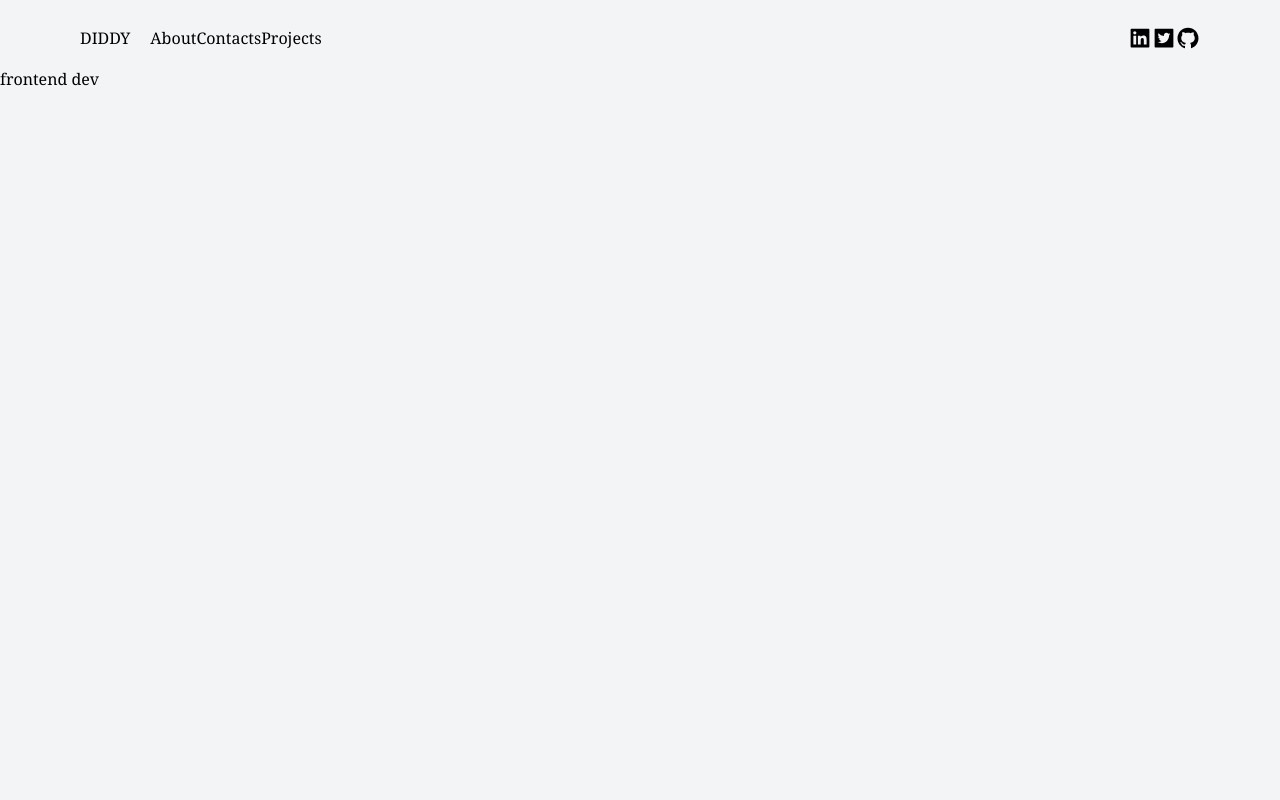
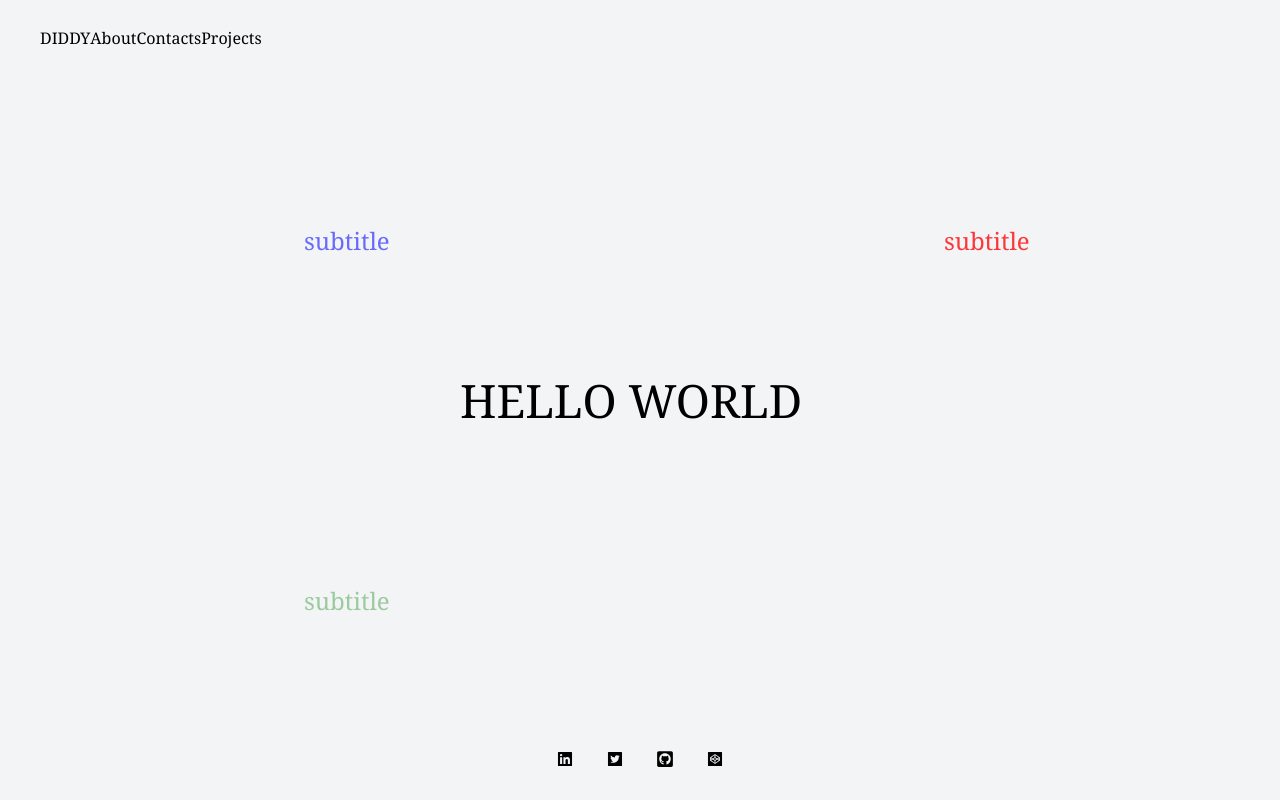
Before and after one commit to dwaynediddy/dev-portfolio, a Next.js app: page / in a window 1280 px wide. Built offline with nearby package versions, Linux system fonts and the light colour scheme.

Commit message:
added basic laypout and landing page but some jenky loading on title and footer onload

```diff
--- /dev/null
+++ b/components/Footer.tsx
@@ -0,0 +1,26 @@
+import Link from 'next/link'
+import { AiFillLinkedin, AiFillTwitterSquare, AiFillCodepenSquare } from 'react-icons/ai'
+import { FaGithubSquare } from 'react-icons/fa'
+
+const Footer = () => {
+  return (
+    <div className="footer-container">
+        <div className="nav-socials-footer">
+          <Link href='/'>
+            <AiFillLinkedin className='nav-links' />
+          </Link>
+          <Link href='/'>
+            <AiFillTwitterSquare className='nav-links' />
+          </Link>
+          <Link href='/'>
+            <FaGithubSquare className='nav-links' />
+          </Link>
+          <Link href='/'>
+            <AiFillCodepenSquare className="nav-links" />
+          </Link>
+        </div>
+    </div>
+  )
+}
+
+export default Footer
--- a/components/Nav.tsx
+++ b/components/Nav.tsx
@@ -5,25 +5,29 @@ import { AiFillLinkedin, AiFillTwitterSquare, AiOutlineGithub } from 'react-icon
 
 const Nav = () => {
   return (
-    <div className="navbar-container load">
+    <div className="navbar-container">
         <Link href='/' className="nav-logo">DIDDY</Link>
+        <div className="navbar-link-container">
           <div className="nav-routes">
               <Link href="" className="nav-links">About</Link>
               <Link href="" className="nav-links">Contacts</Link>
               <Link href="" className="nav-links">Projects</Link>
           </div>
+        </div>
         <div className="nav-socials">
           <Link href='/'>
-              <AiFillLinkedin className='social-btn' />
+            <AiFillLinkedin className='nav-links' />
           </Link>
           <Link href='/'>
-              <AiFillTwitterSquare className='social-btn' />
+            <AiFillTwitterSquare className='nav-links' />
           </Link>
           <Link href='/'>
-              <AiOutlineGithub className='social-btn' />
+            <AiOutlineGithub className='nav-links' />
           </Link>
+          <div className="hamburger">hamburger</div>
         </div>
       </div>
+
   )
 }
 
--- /dev/null
+++ b/components/TitleText.tsx
@@ -0,0 +1,25 @@
+import React from 'react'
+
+const TitleText = () => {
+  return (
+    <>
+        <div className="title-container">
+          <p className="title">HELLO WORLD</p>
+        </div>
+
+        <div className="subtitle-container">
+          <p className="subtitle">subtitle</p>
+        </div>
+
+        <div className="subtitleTwo-container">
+          <p className="subtitleTwo">subtitle</p>
+        </div>
+
+        <div className="subtitleThree-container">
+          <p className="subtitleThree">subtitle</p>
+        </div>
+    </>
+  )
+}
+
+export default TitleText
--- a/pages/index.tsx
+++ b/pages/index.tsx
@@ -1,20 +1,22 @@
 import type { NextPage } from 'next'
 import Head from 'next/head'
+import Footer from '../components/Footer'
 import Nav from '../components/Nav'
+import TitleText from '../components/TitleText'
 
 const Home: NextPage = () => {
 
   return (
-    <div>
+    <>
       <Head>
         <title>Dwayne Diddy portfolio</title>
         <meta name="description" content="frontend developer portfolio" />
         <link rel="icon" href="/favicon.ico" />
       </Head>
       <Nav />
-        frontend dev
-
-    </div>
+        <TitleText />
+        <Footer />
+    </>
   )
 }
 
--- a/styles/Nav.css
+++ b/styles/Nav.css
@@ -1,42 +1,241 @@
 .navbar-container {
+    position: fixed;
+    width: 100%;
     /* background-color: #fff; */
     display: flex;
-    padding-top: 1.5rem;
-    padding-bottom: 1rem;
-    padding-left: 2.5rem;
-    padding-right: 2.5rem;
+    padding: 1.5rem 2.5rem 1rem;
     font-size: 1rem;
     line-height: 1.75rem;
-    display: flex;
-    align-items: center;
-    opacity: 1;
-
-
-    @media (min-width: 768px) {
-        padding-left: 5rem;
-        padding-right: 5rem;
-    }
+/*      fade in on load */
+    animation: fadeInAnimation ease 3s;
+    animation-iteration-count: 1;
+    animation-fill-mode: forwards;
 }
 
 .nav-logo {
     color: #000;
     cursor: pointer;
-    flex: 1 1 0%;
-    margin-left: 1.25rem;
+    margin: 0 1.25rem;
+    margin-right: 24rem;
 }
 
-.nav-routes {
+.navbar-link-container {
     display: flex;
-    margin-left: 1.25rem;
-    flex: 1 1 0%;
+  }
+
+  .nav-routes {
+    display: flex;
+    margin-right: 16rem;
 }
 
 .nav-socials {
     display: flex;
-    font-size: 1.5rem;
 }
 
 .nav-links {
     margin: 0 1rem;
     cursor: pointer;
+    font-size: 18px;
 }
+
+.hamburger {
+    opacity: 0;
+}
+
+/* title */
+.title-container {
+    width: 400px;
+    position: absolute;
+    top: 50%;
+    left: 50%;
+    transform: translate(-50%, -50%);
+    padding: 20px;
+  }
+
+  .title {
+      font-size: 46px;
+      animation: fadeInTitle ease 4s;
+      animation-iteration-count: 1;
+      animation-fill-mode: none;
+  }
+
+  .subtitle-container {
+    width: 200px;
+    position: absolute;
+    top: 30%;
+    left: 30%;
+    transform: translate(-50%, -50%);
+    padding: 20px;
+    font-size: 24px;
+  }
+
+  .subtitleTwo-container {
+    width: 200px;
+    position: absolute;
+    top: 30%;
+    left: 80%;
+    transform: translate(-50%, -50%);
+    padding: 20px;
+    font-size: 24px;
+  }
+
+  .subtitleThree-container {
+    width: 200px;
+    position: absolute;
+    top: 75%;
+    left: 30%;
+    transform: translate(-50%, -50%);
+    padding: 20px;
+    font-size: 24px;
+  }
+
+  .subtitle {
+      animation: fadeInSubTitle ease 11s;
+      animation-iteration-count: 1;
+      animation-fill-mode: none;
+    color: blue;
+  }
+
+  .subtitleTwo {
+      animation: fadeInSubTitle ease 9s;
+      animation-iteration-count: 1;
+      animation-fill-mode: none;
+    color: red;
+  }
+
+  .subtitleThree {
+      animation: fadeInSubTitle ease 13s;
+      animation-iteration-count: 1;
+      animation-fill-mode: none;
+    color: green;
+  }
+
+.footer-container {
+    width: 100vw;
+    position: absolute;
+    bottom: 0;
+    height: 50px;
+      animation: fadeInFooter ease 3s;
+      animation-iteration-count: 1;
+      animation-fill-mode: forwards;
+  }
+
+  .nav-socials-footer {
+    display: flex;
+    justify-content: center;
+    align-items: center;
+  }
+
+  .nav-links-footer {
+    margin: 15px;
+  }
+
+
+  /* responsive */
+  @media (max-width: 1325px) {
+    .nav-socials {
+      opacity: 0;
+    }
+
+    .footer-container {
+      opacity: 1;
+    }
+    .nav-logo {
+        margin-right: 36rem;
+    }
+  }
+
+  @media (max-width: 950px) {
+    .navbar-link-container {
+      opacity: 0;
+    }
+
+    .hamburger {
+      opacity: 1;
+      position: fixed;
+      left: 85%;
+      background-color: blue;
+    }
+  }
+
+  @media (max-width: 28rem) {
+
+    .hamburger {
+      background-color: red;
+      left: 70%;
+    }
+
+    .subtitle-container {
+      opacity: 0;
+    }
+      .subtitleTwo-container {
+      opacity: 0;
+    }
+      .subtitleThree-container {
+      opacity: 0;
+    }
+  }
+  /* on page load animation */
+  @keyframes fadeInAnimation {
+    0% {
+      opacity: 0;
+      top: -50%;
+    }
+    65% {
+      opacity: .3;
+    }
+    70% {
+      opacity: .4;
+    }
+    75% {
+      opacity: .5;
+    }
+    80% {
+      opacity: .6;
+    }
+    85% {
+      opacity: .7;
+    }
+    90% {
+      opacity: .8;
+    }
+    95% {
+      opacity: .9;
+    }
+    100% {
+      opacity: 1;
+      top: 0;
+    }
+  }
+
+  @keyframes fadeInTitle {
+      0% {
+        opacity: 0;
+      }
+      100% {
+        opacity: 1;
+       }
+  }
+
+  @keyframes fadeInSubTitle {
+    0% {
+      opacity: 0;
+    }
+    25% {
+      opacity: 0
+    }
+    100% {
+      opacity: 1;
+    }
+  }
+
+  @keyframes fadeInFooter {
+      0% {
+        opacity: 0;
+        bottom: -50%;
+      }
+      100% {
+        opacity: 1;
+        bottom: 0;
+       }
+  }
```
Also changed, not shown: styles/title.css (added), 1 other file (tests, documents, lock files or other folders). Lines whose indentation alone changed are shown as unchanged.
